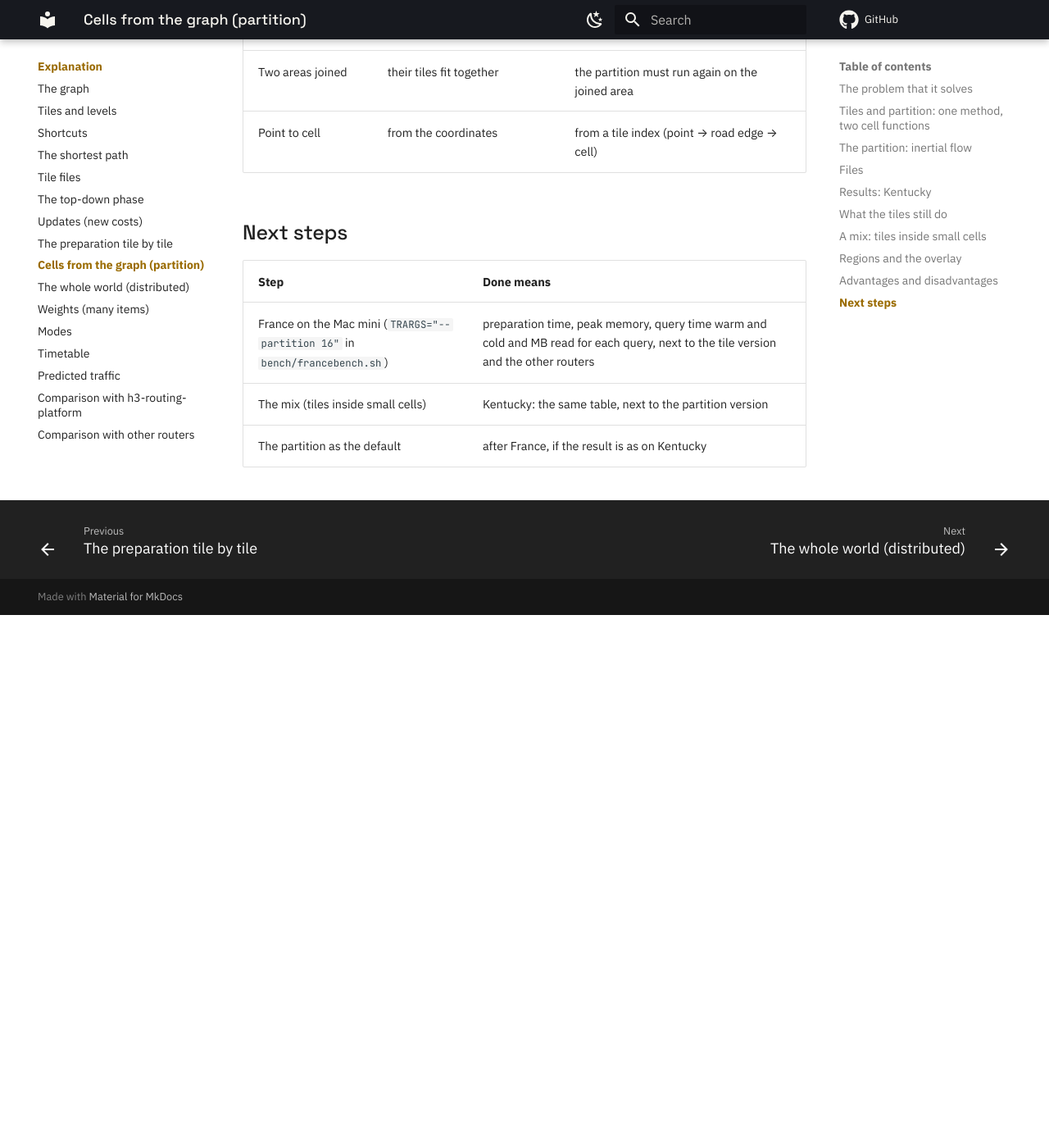
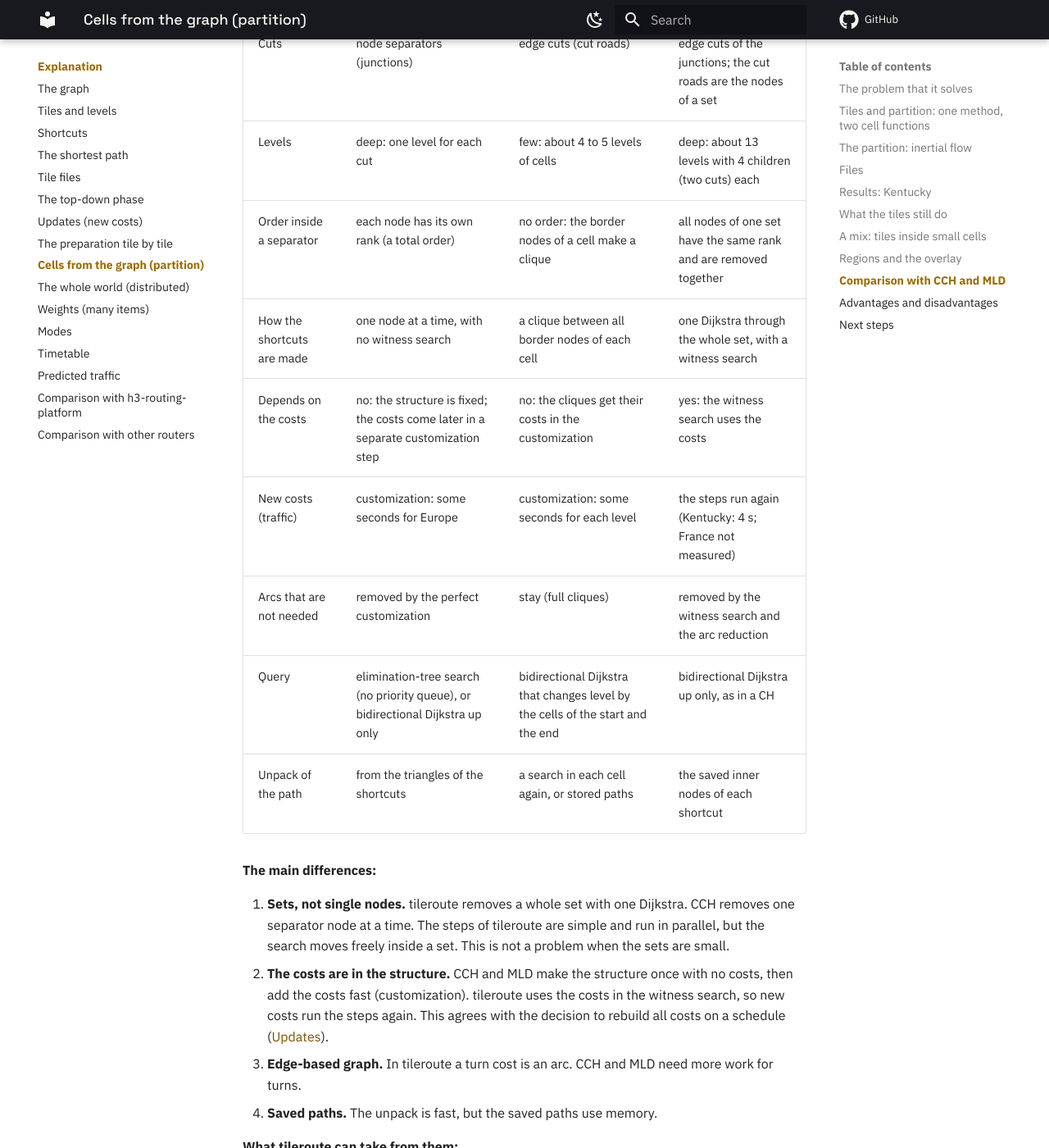
Before and after one commit to Khoshkhah/tileroute, an MkDocs documentation site: the page built from docs/explanation/partition.md, in a window 1280 px wide and 1400 px high, scrolled down 4958 px. Shown: the whole window at 82% size. Built offline with MkDocs 1.6.1 and Material for MkDocs 9.7.7, drawn with Linux system fonts in a browser that asks for light colours; comment, search, counter and statistics services are not loaded; before the commit the page ends 5708 px from its top, so only the background shows below that; some of the changed text lies outside the part shown.

Commit message:
Docs: compare the partition version with CCH and MLD
Co-Authored-By: Claude Opus 5.5 <noreply@anthropic.com>

```diff
--- a/docs/explanation/partition.md
+++ b/docs/explanation/partition.md
@@ -130,6 +130,42 @@ coarse levels, also inside a region: the slow part of the tile version is inside
 each query, 28,192 top nodes), and Kentucky, which is smaller than one region, got 7.8 times faster only from the cuts
 inside it.
 
+## Comparison with CCH and MLD
+
+All three use nested cells with small cuts. OSRM MLD also uses inertial flow. The differences are in what each one
+builds on the cells, and in how the query uses them.
+
+| Point | CCH (customizable contraction hierarchy) | MLD (OSRM MLD, CRP) | tileroute, partition version |
+|---|---|---|---|
+| Graph | node-based (turns need an extra step) | node-based, with turn tables at the junctions | edge-based: a node is a road edge, so a turn is a normal arc |
+| Cuts | node separators (junctions) | edge cuts (cut roads) | edge cuts of the junctions; the cut roads are the nodes of a set |
+| Levels | deep: one level for each cut | few: about 4 to 5 levels of cells | deep: about 13 levels with 4 children (two cuts) each |
+| Order inside a separator | each node has its own rank (a total order) | no order: the border nodes of a cell make a clique | all nodes of one set have the same rank and are removed together |
+| How the shortcuts are made | one node at a time, with no witness search | a clique between all border nodes of each cell | one Dijkstra through the whole set, with a witness search |
+| Depends on the costs | no: the structure is fixed; the costs come later in a separate customization step | no: the cliques get their costs in the customization | yes: the witness search uses the costs |
+| New costs (traffic) | customization: some seconds for Europe | customization: some seconds for each level | the steps run again (Kentucky: 4 s; France not measured) |
+| Arcs that are not needed | removed by the perfect customization | stay (full cliques) | removed by the witness search and the arc reduction |
+| Query | elimination-tree search (no priority queue), or bidirectional Dijkstra up only | bidirectional Dijkstra that changes level by the cells of the start and the end | bidirectional Dijkstra up only, as in a CH |
+| Unpack of the path | from the triangles of the shortcuts | a search in each cell again, or stored paths | the saved inner nodes of each shortcut |
+
+**The main differences:**
+
+1. **Sets, not single nodes.** tileroute removes a whole set with one Dijkstra. CCH removes one separator node at a
+   time. The steps of tileroute are simple and run in parallel, but the search moves freely inside a set. This is not
+   a problem when the sets are small.
+2. **The costs are in the structure.** CCH and MLD make the structure once with no costs, then add the costs fast
+   (customization). tileroute uses the costs in the witness search, so new costs run the steps again. This agrees with
+   the decision to rebuild all costs on a schedule ([Updates](updates.md)).
+3. **Edge-based graph.** In tileroute a turn cost is an arc. CCH and MLD need more work for turns.
+4. **Saved paths.** The unpack is fast, but the saved paths use memory.
+
+**What tileroute can take from them:**
+
+| From | Idea | Gain | Cost |
+|---|---|---|---|
+| CCH | No witness search: a structure that does not depend on the costs, then a fast customization for new costs | fast updates for traffic and for the weights of each query ([Weights](weights.md)); tileroute already keeps every shortcut pair, so it is near this | more arcs, so slower queries unless a perfect customization removes them |
+| MLD | Fewer and larger levels | a smaller overlay for [the whole world](distributed.md) | more work inside each cell for each query |
+
 ## Advantages and disadvantages
 
 | | Tile version | Partition version |
```
